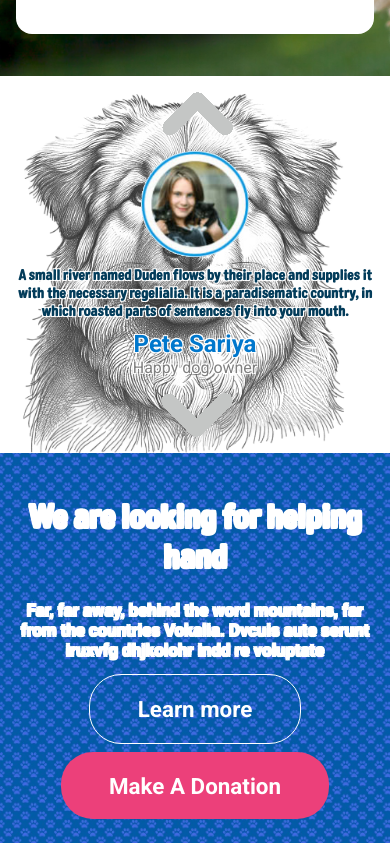
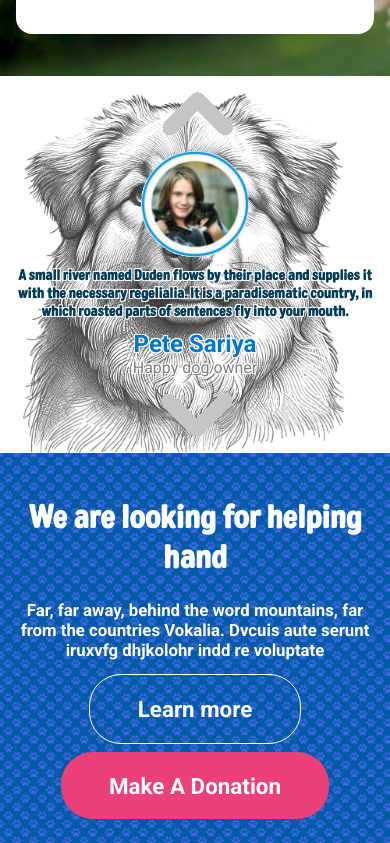
Before and after one commit to Moorlack/FELabs, a website built with Parcel: page lab8/lab8.html in a window 390 px wide. Shown: the part 4344-5187 px from the top of the page. Built offline with nearby package versions, Linux system fonts and the light colour scheme.

Commit message:
Lab8 fix2

```diff
--- a/lab8/lab8.css
+++ b/lab8/lab8.css
@@ -567,6 +567,7 @@ body {
     padding-right: 1rem;
     padding-left: 1rem;
     font-size: 0.7rem;
+    text-shadow: initial;
   }
   .donate-section h1{
     font-family: 'Colby Narrow', sans-serif;
```
